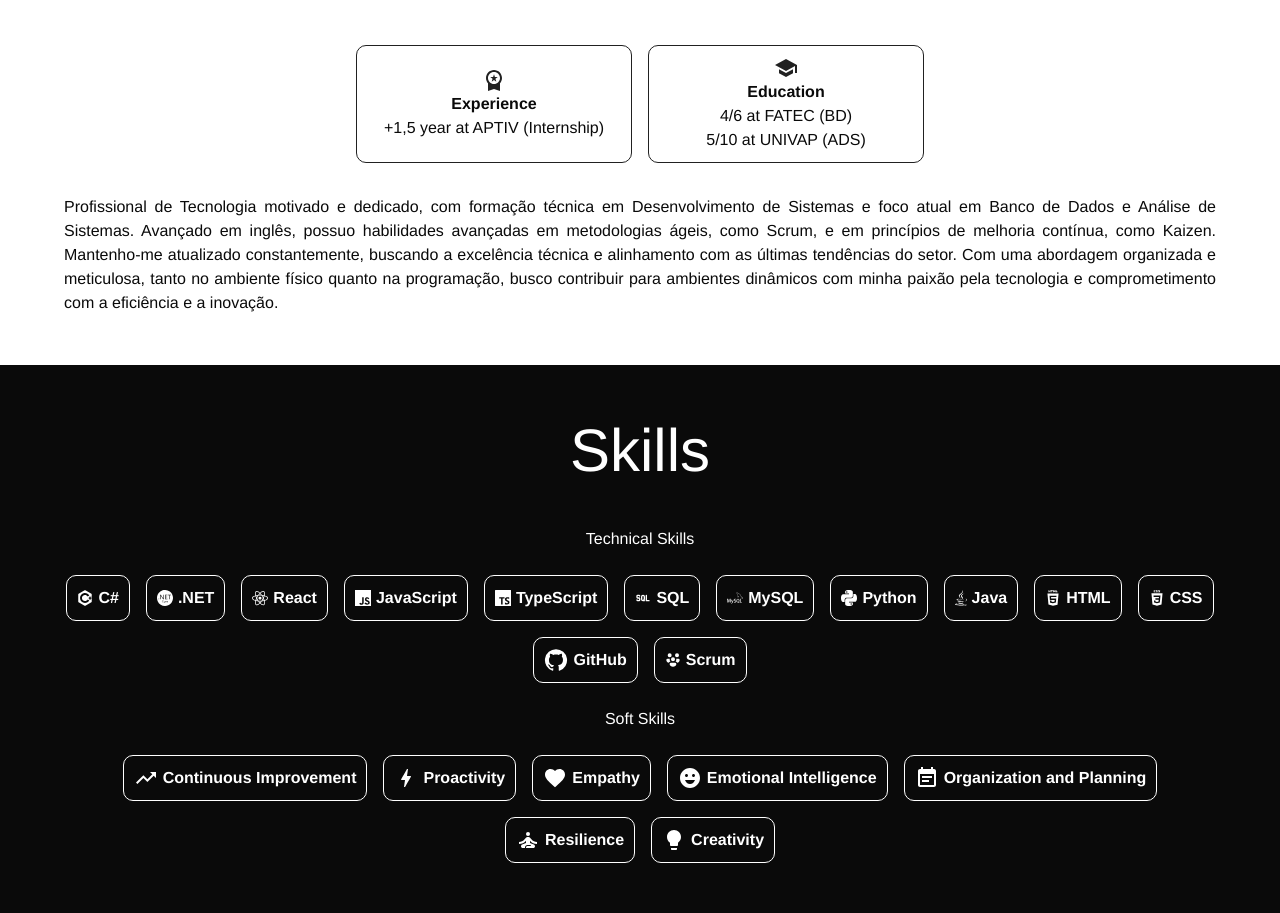
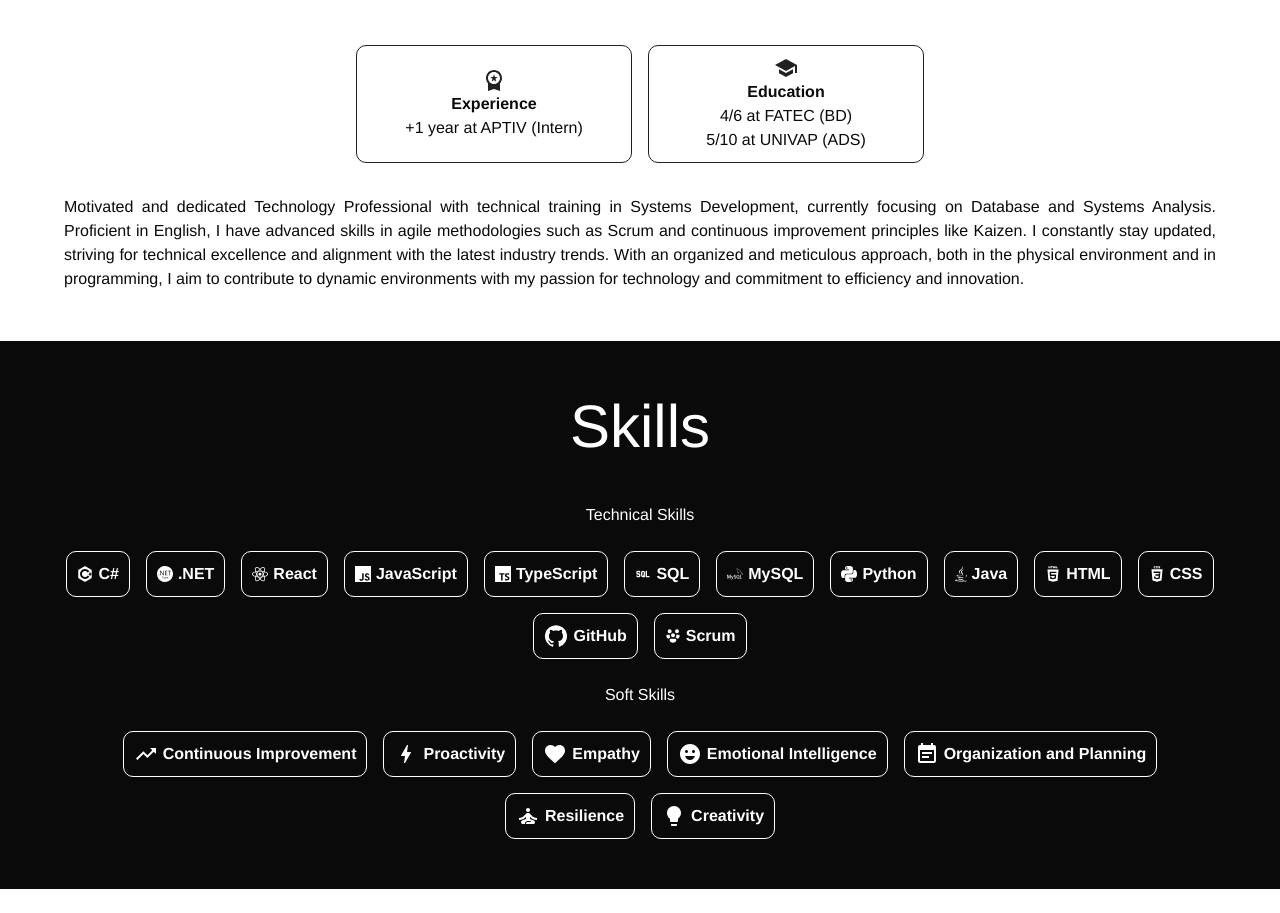
Before and after one commit to alimkhodr/my-portfolio, a React (Vite) app: page / in a window 1280 px wide. Shown: the part 909-1822 px from the top of the page. Built offline with nearby package versions, Linux system fonts and the light colour scheme; no server answers.

Commit message:
feat: text to english

```diff
--- a/src/pages/Home/sections/About/About.tsx
+++ b/src/pages/Home/sections/About/About.tsx
@@ -34,11 +34,11 @@ const About = () => {
                                 <WorkspacePremiumIcon />
                                 <Typography color="primary.main" textAlign="center" fontWeight={"bold"}>Experience</Typography>
                                 <Typography color="primary.main" textAlign="center">
-                                    +1,5 year at
+                                    +1 year at
                                     <a href="https://www.aptiv.com" target="_blank" rel="noopener noreferrer" style={{ textDecoration: 'none', color: 'inherit' }}>
                                         <span> APTIV </span>
                                     </a>
-                                    (Internship)
+                                    (Intern)
                                 </Typography>
                             </StyledCard>
                         </Grid>
@@ -62,9 +62,7 @@ const About = () => {
                         </Grid>
                     </Grid>
                     <Typography color="primary.main" textAlign="justify">
-                        Profissional de Tecnologia motivado e dedicado, com formação técnica em Desenvolvimento de Sistemas e foco atual em Banco de Dados e Análise de Sistemas. Avançado em inglês, possuo habilidades avançadas em metodologias ágeis, como Scrum, e em princípios de melhoria contínua, como Kaizen.
-                        Mantenho-me atualizado constantemente, buscando a excelência técnica e alinhamento com as últimas tendências do setor.
-                        Com uma abordagem organizada e meticulosa, tanto no ambiente físico quanto na programação, busco contribuir para ambientes dinâmicos com minha paixão pela tecnologia e comprometimento com a eficiência e a inovação.
+                        Motivated and dedicated Technology Professional with technical training in Systems Development, currently focusing on Database and Systems Analysis. Proficient in English, I have advanced skills in agile methodologies such as Scrum and continuous improvement principles like Kaizen. I constantly stay updated, striving for technical excellence and alignment with the latest industry trends. With an organized and meticulous approach, both in the physical environment and in programming, I aim to contribute to dynamic environments with my passion for technology and commitment to efficiency and innovation.
                     </Typography>
                 </Container>
             </StyledAbout>
```
